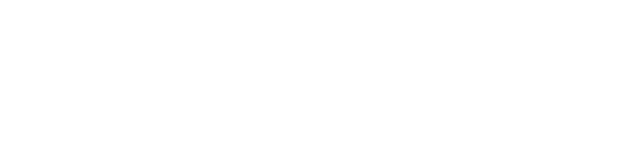
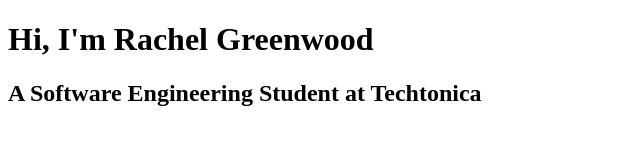
Before and after one commit to RachelGreenwood/TechtonicaAssignments, a plain HTML site: page portfolio/index.html in a window 1280 px wide. Shown: the whole page, without its empty margins (0-640 px from the left). Drawn offline with Linux system fonts and the light colour scheme.

Commit message:
Adds title and subheader

```diff
--- a/portfolio/index.html
+++ b/portfolio/index.html
@@ -6,5 +6,9 @@
         <link rel="stylesheet" type="text/css" href="index.css" />
     </head>
     <body>
+        <div class="header">
+            <h1>Hi, I'm Rachel Greenwood</h1>
+            <h2>A Software Engineering Student at Techtonica</h2>
+        </div>
     </body>
 </html>
```
